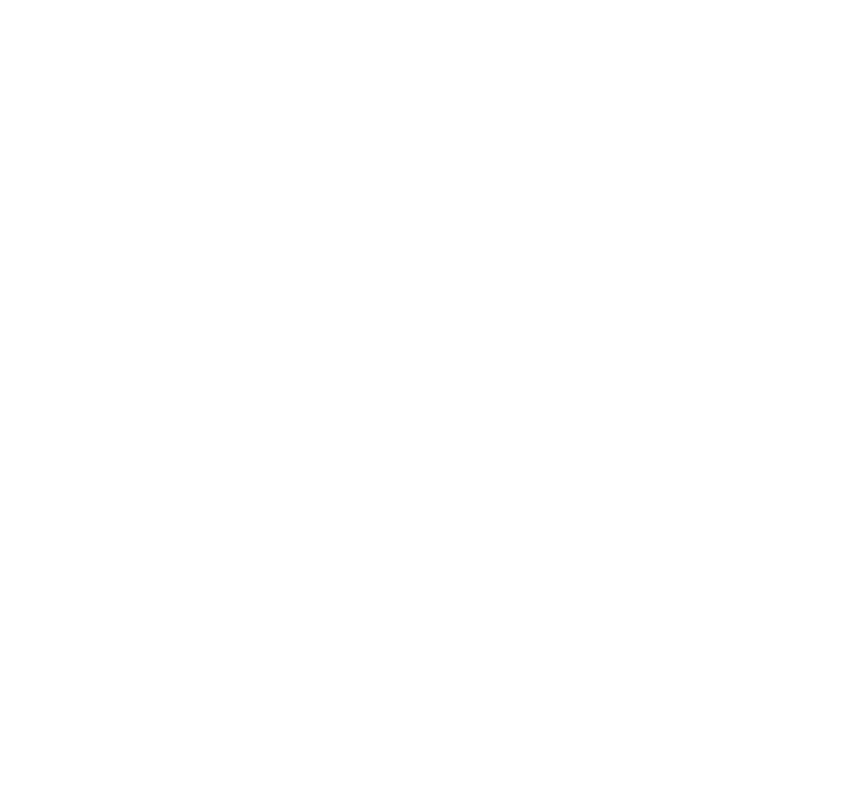
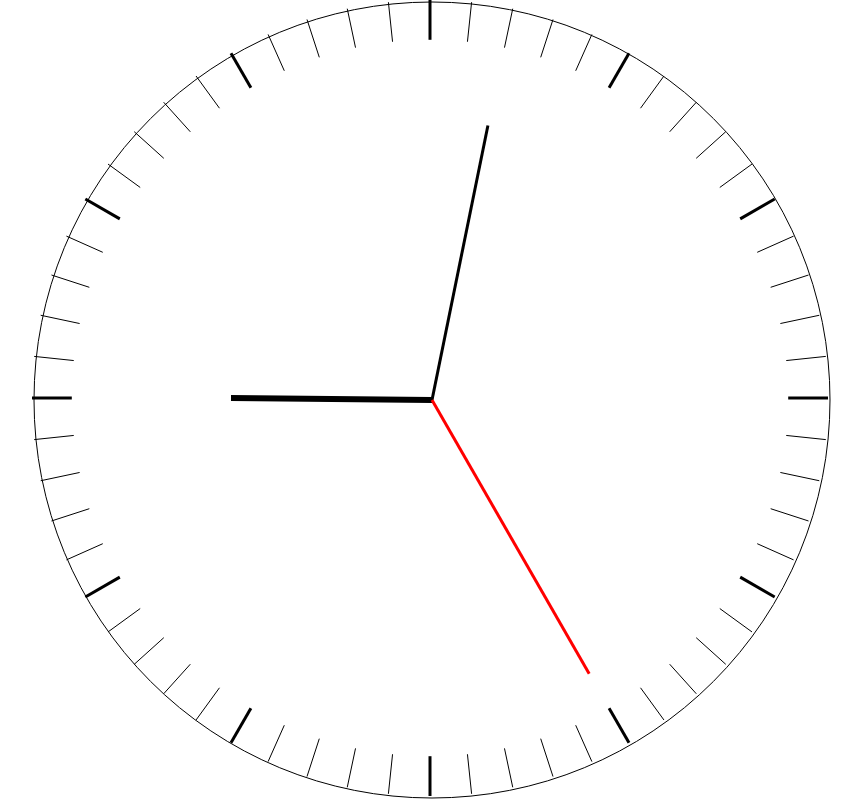
Before and after one commit to TerrifyCreapy/drawing, a plain HTML site: page index.html in a window 1280 px wide. Shown: the whole page, without its empty margins (208-1070 px from the left). Drawn offline with Linux system fonts and the light colour scheme.

Commit message:
Clocks ended

```diff
--- a/index.html
+++ b/index.html
@@ -7,7 +7,7 @@
     <link rel="stylesheet" href="style.css">
 </head>
 <body>
-
-    <script src="script.js"></script>
+    <canvas id="canvas" width="800" height="800"></canvas>
+    <script src="scriptClock.js"></script>
 </body>
 </html>
--- a/script.js
+++ b/script.js
@@ -0,0 +1,17 @@
+let canvas = document.getElementById("canvas");
+let context = canvas.getContext("2d");
+
+const line = new Path2D();
+line.moveTo(100, 100);
+line.lineTo(200, 100);
+line.lineTo(200, 200);
+line.lineTo(100, 200);
+line.lineTo(100, 100);
+context.lineWidth = 3;
+context.strokeStyle = "red";
+context.stroke(line);
+
+const circle = new Path2D();
+circle.arc(300, 300, 25, 0, 2 * Math.PI);
+context.fillStyle = "red";
+context.fill(circle);
--- /dev/null
+++ b/scriptClock.js
@@ -0,0 +1,86 @@
+let canvas = document.getElementById("canvas");
+let context = canvas.getContext("2d");
+
+let xC = canvas.width / 2, yC = canvas.width / 2;
+let radius = canvas.width / 2 - 2;
+
+function drawCircle() {
+    context.clearRect(0, 0, canvas.width, canvas.height);
+    let circle = new Path2D();
+    circle.arc(xC, yC, radius, 0, 2 * Math.PI);
+    context.lineWidth = 1;
+    context.stroke(circle);
+}
+
+function drawLines() {
+    for(let i = 0; i < 60; i++) {
+        let angle = (i / 60) * 2 * Math.PI;
+        let pX = Math.cos(angle) * radius;
+        let pY = -Math.sin(angle) * radius;
+        let lX = 0.9 * pX;
+        let lY = 0.9 * pY;
+        pX+=radius;
+        pY+=radius;
+        lX+=radius;
+        lY+=radius;
+        let line = new Path2D();
+        line.moveTo(pX, pY);
+        line.lineTo(lX, lY);
+        if(i % 5 === 0) {
+            context.lineWidth = 3;
+        }
+        context.stroke(line);
+        context.lineWidth = 1;
+    }
+}
+
+function drawHours(hours) {
+    let angle = Math.PI / 2 - (hours / 12) * 2 * Math.PI ;
+    let pX = Math.cos(angle) * radius * 0.5 + radius;
+    let pY = -Math.sin(angle) * radius * 0.5 + radius;
+    let line = new Path2D();
+    line.moveTo(xC, yC);
+    line.lineTo(pX, pY);
+    context.lineWidth = 6;
+    context.stroke(line);
+}
+
+function drawMinutes(minutes) {
+    let angle = Math.PI / 2 - (minutes / 60) * 2 * Math.PI ;
+    let pX = Math.cos(angle) * radius * 0.7 + radius;
+    let pY = -Math.sin(angle) * radius * 0.7 + radius;
+    let line = new Path2D();
+    line.moveTo(xC, yC);
+    line.lineTo(pX, pY);
+    context.lineWidth = 3;
+    context.stroke(line);
+}
+
+function drawSeconds(seconds) {
+    let angle = Math.PI / 2 - (seconds / 60) * 2 * Math.PI ;
+    let pX = Math.cos(angle) * radius * 0.8 + radius;
+    let pY = -Math.sin(angle) * radius * 0.8 + radius;
+    let line = new Path2D();
+    line.moveTo(xC, yC);
+    line.lineTo(pX, pY);
+    context.strokeStyle = "red";
+    context.stroke(line);
+    context.strokeStyle = "black";
+}
+
+function drawClocks() {
+    let date = new Date();
+    console.log(date);
+    let seconds = date.getSeconds();
+    let minutes = date.getMinutes();
+    let hours = date.getHours();
+    drawCircle();
+    drawLines();
+    drawHours(hours);
+    drawMinutes(minutes);
+    drawSeconds(seconds);
+}
+
+
+drawClocks();
+setInterval(() => drawClocks(), 1000)
--- a/style.css
+++ b/style.css
@@ -0,0 +1,16 @@
+* {
+    margin: 0;
+    padding: 0;
+    box-sizing: border-box;
+}
+
+html, body {
+    width: 100%;
+    min-height: 100vh;
+}
+
+body {
+    display: flex;
+    align-items: center;
+    justify-content: center;
+}
```
